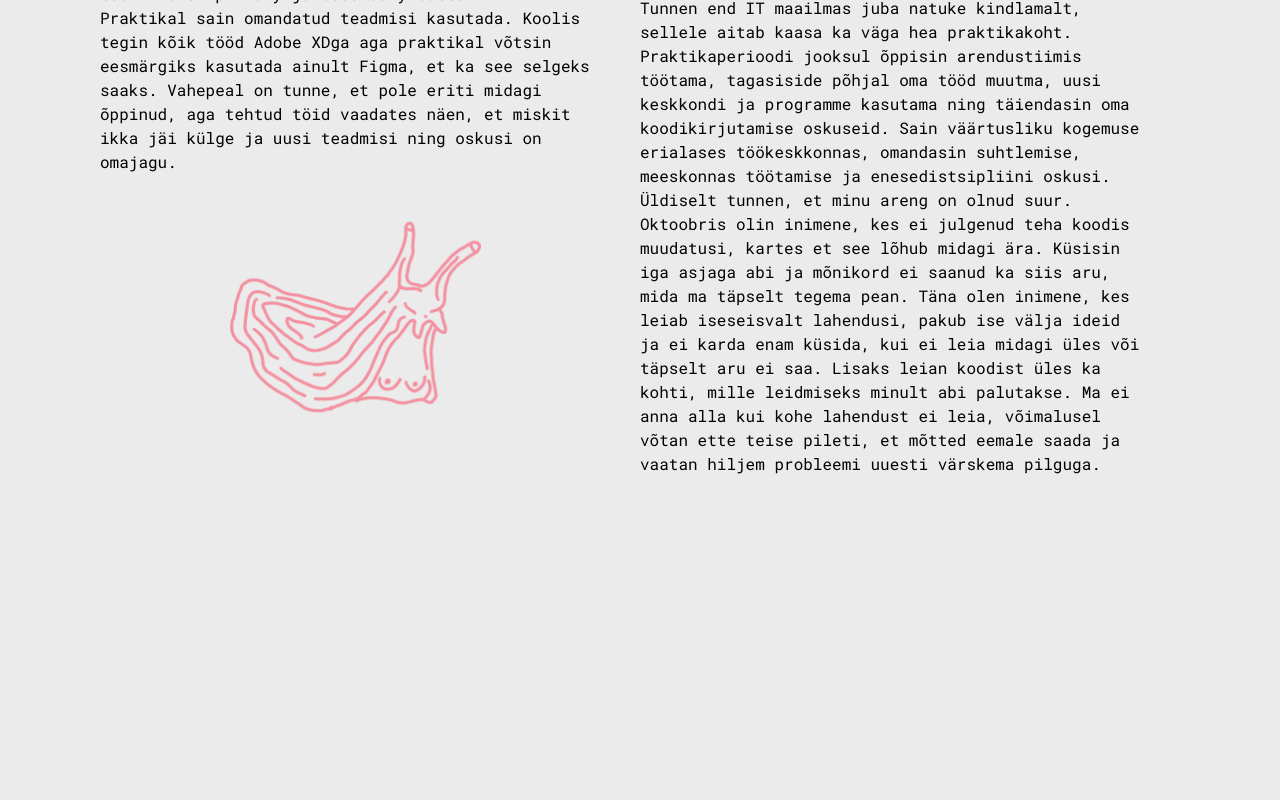
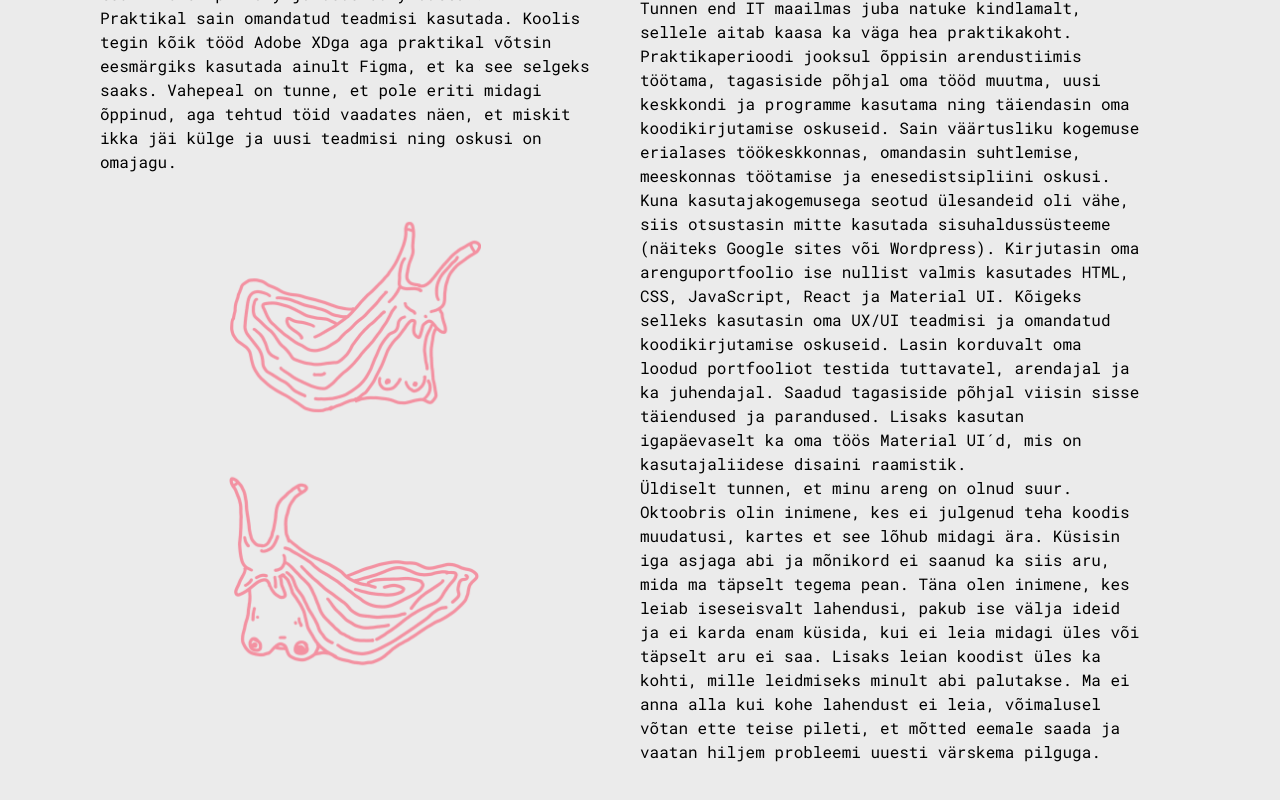
Before and after one commit to marievaba/arenguportfoolio, a React (Create React App) app: page /eneserefleksioon in a window 1280 px wide. Shown: the part 630-1430 px from the top of the page. Before the commit the page ends 1162 px from the top, so only its background shows below. Built offline with nearby package versions, Linux system fonts and the light colour scheme.

Commit message:
updates to text

```diff
--- a/src/pages/Eneserefleksioon.tsx
+++ b/src/pages/Eneserefleksioon.tsx
@@ -3,6 +3,7 @@ import { Typography } from "@material-ui/core";
 import { Grid } from "@mui/material";
 import { useStyles } from "../styles";
 import libutigu from "../images/libutigu7.png";
+import libutigu1 from "../images/libutigu6.png";
 import libutigu2 from "../images/libutigu5.png";
 
 const Eneserefleksioon = () => {
@@ -36,6 +37,9 @@ const Eneserefleksioon = () => {
         <Grid style={{ display: "flex", justifyContent: "center" }}>
           <img width="50%" src={libutigu} />
         </Grid>
+        <Grid className="eneseref-tigu-desktop" style={{ display: "flex", justifyContent: "center" }}>
+          <img width="50%" src={libutigu1} />
+        </Grid>
       </Grid>
 
       <Grid
@@ -54,6 +58,7 @@ const Eneserefleksioon = () => {
           Natuke kordasime eelmisel aastal Linuxiga õpitut ja kasutasime uusi käske terminalis. Lõime internetipanga prototüübi ja piilusime teisi portotüüpimise vahendeid. A/B testimise aines oli kõik täiesti uus.<br></br>
           Põhiline rõhk oli praktikakoha leidmisel kuna selleks oli aega ainult viis nädalat. Kirjutasin e-maile, täiendasin oma CVd ja tegin portfoolio. Tunnen end IT maailmas juba natuke kindlamalt, sellele aitab kaasa ka väga hea praktikakoht.<br></br>
           Praktikaperioodi jooksul õppisin arendustiimis töötama, tagasiside põhjal oma tööd muutma, uusi keskkondi ja programme kasutama ning täiendasin oma koodikirjutamise oskuseid. Sain väärtusliku kogemuse erialases töökeskkonnas, omandasin suhtlemise, meeskonnas töötamise ja enesedistsipliini oskusi.<br></br>
+          Kuna kasutajakogemusega seotud ülesandeid oli vähe, siis otsustasin mitte kasutada sisuhaldussüsteeme (näiteks Google sites või Wordpress). Kirjutasin oma arenguportfoolio ise nullist valmis kasutades HTML, CSS, JavaScript, React ja Material UI. Kõigeks selleks kasutasin oma UX/UI teadmisi ja omandatud koodikirjutamise oskuseid. Lasin korduvalt oma loodud portfooliot testida tuttavatel, arendajal ja ka juhendajal. Saadud tagasiside põhjal viisin sisse täiendused ja parandused. Lisaks kasutan igapäevaselt ka oma töös Material UI´d, mis on kasutajaliidese disaini raamistik.<br></br>
           Üldiselt tunnen, et minu areng on olnud suur. Oktoobris olin inimene, kes ei julgenud teha koodis muudatusi, kartes et see lõhub midagi ära. Küsisin iga asjaga abi ja mõnikord ei saanud ka siis aru, mida ma täpselt tegema pean. Täna olen inimene, kes leiab iseseisvalt lahendusi, pakub ise välja ideid ja ei karda enam küsida, kui ei leia midagi üles või täpselt aru ei saa. Lisaks leian koodist üles ka kohti, mille leidmiseks minult abi palutakse. Ma ei anna alla kui kohe lahendust ei leia, võimalusel võtan ette teise pileti, et mõtted eemale saada ja vaatan hiljem probleemi uuesti värskema pilguga.
         </p>
       </Grid>
```
